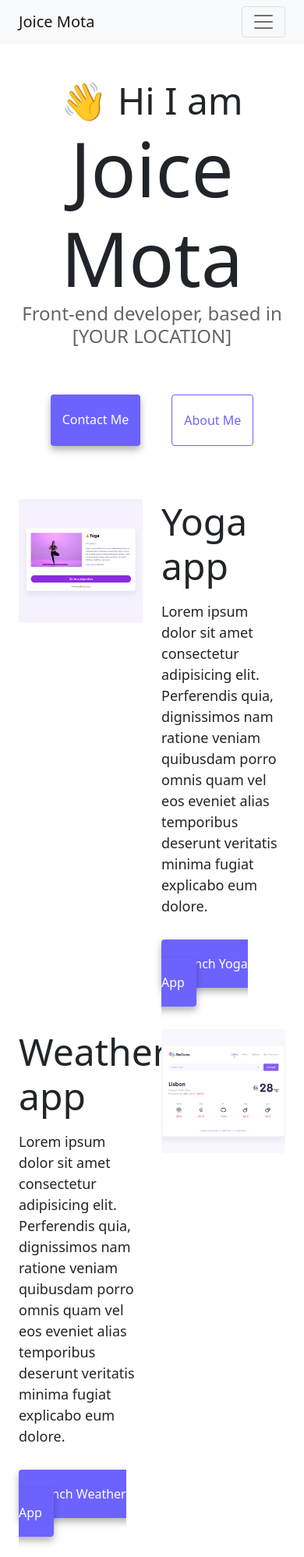
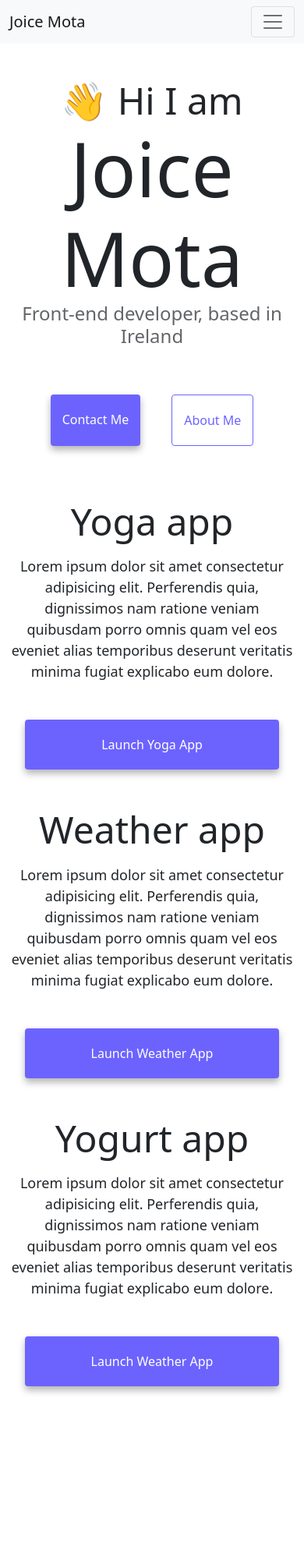
Before and after one commit to Joicemotamoreira/portfolio-project, a plain HTML site: page index.html in a window 390 px wide. Shown: the top 1997 px of the page at 78% size. After the commit the page ends 1826 px from the top, so only its background shows below. Drawn offline with nearby package versions, Linux system fonts and the light colour scheme.

Commit message:
Updated style for mobile devices

```diff
--- a/index.html
+++ b/index.html
@@ -4,12 +4,6 @@
     <meta charset="UTF-8" />
     <meta http-equiv="X-UA-Compatible" content="IE=edge" />
     <meta name="viewport" content="width=device-width, initial-scale=1.0" />
-    <link
-      href="https://cdn.jsdelivr.net/npm/bootstrap@5.3.3/dist/css/bootstrap.min.css"
-      rel="stylesheet"
-      integrity="sha384-QWTKZyjpPEjISv5WaRU9OFeRpok6YctnYmDr5pNlyT2bRjXh0JMhjY6hW+ALEwIH"
-      crossorigin="anonymous"
-    />
     <title>Joice Mota</title>
     <link
       href="https://cdn.jsdelivr.net/npm/bootstrap@5.0.0-beta2/dist/css/bootstrap.min.css"
@@ -58,21 +52,21 @@
     </nav>
     <h2 class="text-center">👋 Hi I am</h2>
     <h1 class="text-center">Joice Mota</h1>
-    <h3 class="text-center">Front-end developer, based in [YOUR LOCATION]</h3>
+    <h3 class="text-center">Front-end developer, based in Ireland</h3>
     <div class="navigation-links mb-5">
       <a href="about.html#contact" class="primary-link">Contact me</a>
       <a href="about.html" class="secondary-link">About me</a>
     </div>
-    <div class="container">
+    <div class="container mb-5">
       <div class="row">
-        <div class="col-6">
+        <div class="col-sm-6">
           <img
             src="images/yoga.png"
             alt="woman practcing yoga"
-            class="img-fluid rounded"
+            class="img-fluid rounded d-none d-sm-block"
           />
         </div>
-        <div class="col-6">
+        <div class="col-sm-6">
           <h2 class="mb-3">Yoga app</h2>
           <p>
             Lorem ipsum dolor sit amet consectetur adipisicing elit. Perferendis
@@ -81,12 +75,12 @@
             explicabo eum dolore.
           </p>
           <div class="mt-5">
-            <a href="#" class="primary-link">Launch Yoga App</a>
+            <a href="#" class="primary-link project-link">Launch Yoga App</a>
           </div>
         </div>
       </div>
       <div class="row mt-5">
-        <div class="col-6">
+        <div class="col-sm-6">
           <h2 class="mb-3">Weather app</h2>
           <p>
             Lorem ipsum dolor sit amet consectetur adipisicing elit. Perferendis
@@ -98,23 +92,23 @@
             <a href="#" class="primary-link">Launch Weather App</a>
           </div>
         </div>
-        <div class="col-6">
+        <div class="col-sm-6">
           <img
             src="images/weather-app.png"
             alt="weather app with weather forecast and current temperature"
-            class="img-fluid rounded"
+            class="img-fluid rounded d-none d-sm-block"
           />
         </div>
       </div>
       <div class="row mt-5">
-        <div class="col-6">
+        <div class="col-sm-6">
           <img
             src="images/yogurt.png"
             alt="yogurt pot with blueberries"
-            class="img-fluid rounded"
+            class="img-fluid rounded d-none d-sm-block"
           />
         </div>
-        <div class="col-6">
+        <div class="col-sm-6">
           <h2 class="mb-3">Yogurt app</h2>
           <p>
             Lorem ipsum dolor sit amet consectetur adipisicing elit. Perferendis
--- a/style.css
+++ b/style.css
@@ -2,6 +2,7 @@
   --primary-color: #6c63ff;
   --secondary-color: #f5f2fe;
   --box-shadow: 0 5px 10px rgba(0, 0, 0, 0.3);
+  scroll-behavior: smooth;
 }
 
 body {
@@ -86,3 +87,13 @@ p {
 .email-link:hover {
   text-decoration: underline;
 }
+
+@media (max-width: 570px) {
+  .col-sm-6 {
+    text-align: center;
+  }
+  .primary-link {
+    margin: 0 20px;
+    display: block;
+  }
+}
```
Also changed, not shown: about.html (+1 -1 lines).
